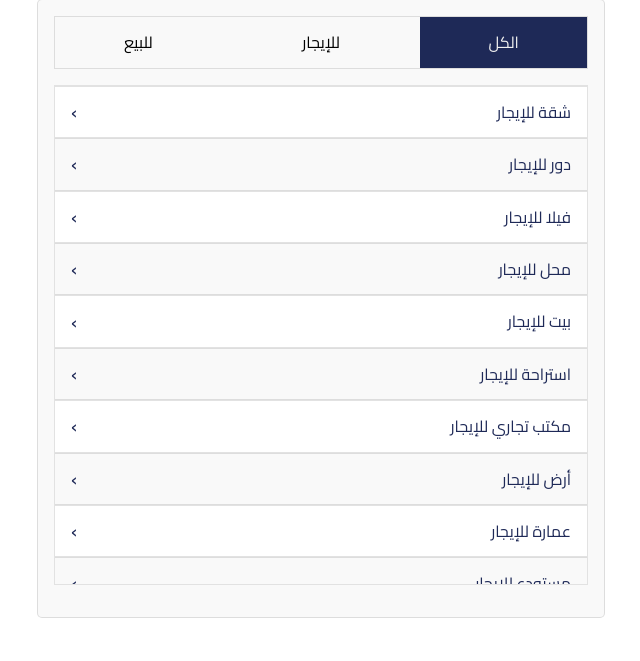
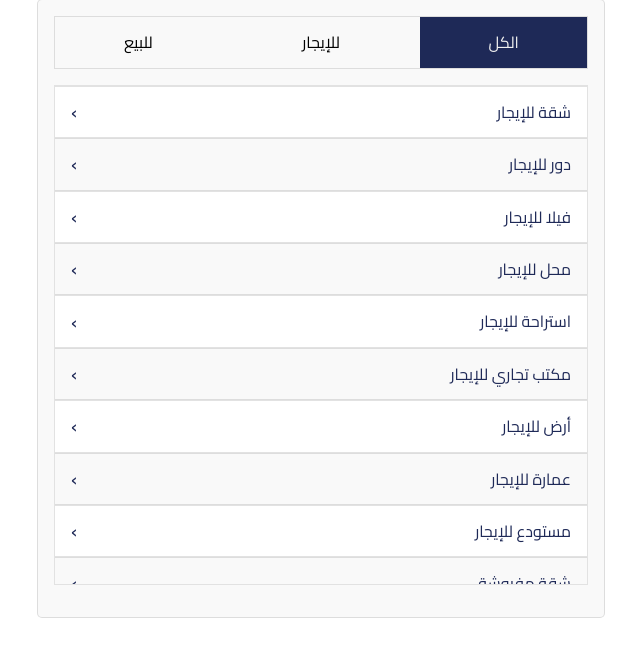
Before and after one commit to abdullahgomah/albdah-rebuild, a Django app: page /property/add-property/ in a window 1280 px wide. Shown: the part 120-781 px from the top of the page, without its empty margins (319-959 px from the left). Run offline with Django 4.2, Linux system fonts and the light colour scheme; a user stored in the database is signed in.

Commit message:
edit property_details.html

```diff
--- a/accounts/views.py
+++ b/accounts/views.py
@@ -53,7 +53,6 @@ def custom_login(request):
         if user is not None:
             login(request, user, backend='accounts.backends.PhoneNumberBackend')
             request.session['pk'] = user.pk
-            send_sms(user.code, user.phone_number)
             return redirect('/accounts/profile')
         else:
             return render(request, 'accounts/authenticate.html', {'status': 'login', 'error_message': "يوجد خطأ في اسم المستخدم أو كلمة المرور"} )
--- a/property/templates/property/add-property-interface.html
+++ b/property/templates/property/add-property-interface.html
@@ -38,11 +38,10 @@
         <div class="wrapper__content" id="all">
             <ul>
                 <li><a href="{% url 'property:add-property' "apartment_rent" %}" class="property_type_link">شقة للإيجار</a></li>
-                <li><a href="" class="property_type_link">دور للإيجار</a></li>
-                <li><a href="" class="property_type_link">فيلا للإيجار</a></li>
-                <li><a href="" class="property_type_link">محل للإيجار</a></li>
-                <li><a href="" class="property_type_link">بيت للإيجار</a></li>
-                <li><a href="" class="property_type_link">استراحة للإيجار</a></li>
+                <li><a href="{% url 'property:add-property' "floor_rent" %}" class="property_type_link">دور للإيجار</a></li>
+                <li><a href="{% url 'property:add-property' "villa_rent" %}" class="property_type_link">فيلا للإيجار</a></li>
+                <li><a href="{% url 'property:add-property' "shop_rent" %}" class="property_type_link">محل للإيجار</a></li>
+                <li><a href="{% url 'property:add-property' "resthouse_rent" %}" class="property_type_link">استراحة للإيجار</a></li>
                 <li><a href="#" class="property_type_link">مكتب تجاري للإيجار</a></li>
                 <li><a href="#" class="property_type_link">أرض للإيجار</a></li>
                 <li><a href="#" class="property_type_link">عمارة للإيجار</a></li>
@@ -89,12 +88,11 @@
         </div>
         <div class="wrapper__content" id="rent">
             <ul>
-                <li><a href="" class="property_type_link">شقة للإيجار</a></li>
-                <li><a href="" class="property_type_link">دور للإيجار</a></li>
-                <li><a href="" class="property_type_link">فيلا للإيجار</a></li>
-                <li><a href="" class="property_type_link">محل للإيجار</a></li>
-                <li><a href="" class="property_type_link">بيت للإيجار</a></li>
-                <li><a href="" class="property_type_link">استراحة للإيجار</a></li>
+                <li><a href="{% url 'property:add-property' "apartment_rent" %}" class="property_type_link">شقة للإيجار</a></li>
+                <li><a href="{% url 'property:add-property' "floor_rent" %}" class="property_type_link">دور للإيجار</a></li>
+                <li><a href="{% url 'property:add-property' "villa_rent" %}" class="property_type_link">فيلا للإيجار</a></li>
+                <li><a href="{% url 'property:add-property' "shop_rent" %}" class="property_type_link">محل للإيجار</a></li>
+                <li><a href="{% url 'property:add-property' "resthouse_rent" %}" class="property_type_link">استراحة للإيجار</a></li>
                 <li><a href="#" class="property_type_link">مكتب تجاري للإيجار</a></li>
                 <li><a href="#" class="property_type_link">أرض للإيجار</a></li>
                 <li><a href="#" class="property_type_link">عمارة للإيجار</a></li>
--- a/property/templates/property/add-property.html
+++ b/property/templates/property/add-property.html
@@ -4,7 +4,8 @@
 
 
 {% block title %}
-    إضافة شقة للإيجار
+
+إضافة عقار
 {% endblock title %}
 
 
--- a/property/templates/property/property-details.html
+++ b/property/templates/property/property-details.html
@@ -108,6 +108,10 @@
                         </div>
                     </td>
                 </tr>
+
+                {% if property.p_type == 'land_rent' or property.p_type == 'land_sale' %}
+
+
                 <tr>
                     <td>
                         <div>
@@ -122,6 +126,8 @@
                         </div>
                     </td>
                 </tr>
+                {% endif %}
+
                 <tr>
                     <td>
                         <div>
--- a/property/views.py
+++ b/property/views.py
@@ -1,10 +1,11 @@
 from django.shortcuts import render
-
+from django.contrib.auth.decorators import login_required
 from .models import *
 
 # Create your views here.
 
 
+@login_required(login_url='/auth/')
 def add_property_interface(request):
     context = {}
     return render(request, 'property/add-property-interface.html', context)
@@ -17,7 +18,7 @@ def property_details(request, number):
     }
     return render(request, 'property/property-details.html', context )
 
-
+@login_required(login_url='/auth/')
 def add_property(request, property_type):
 
 
```
Also changed, not shown: project/static/css/property/property-details.css (+15 -0 lines), db.sqlite3, media/property/images/صورة_توثيق_سحب_من_1حملة_شواق.jpg_.jpg (added), media/property/images/صورة_توثيق_سحب_من_حملة_شواق_QjOux5Z.jpg (added).
